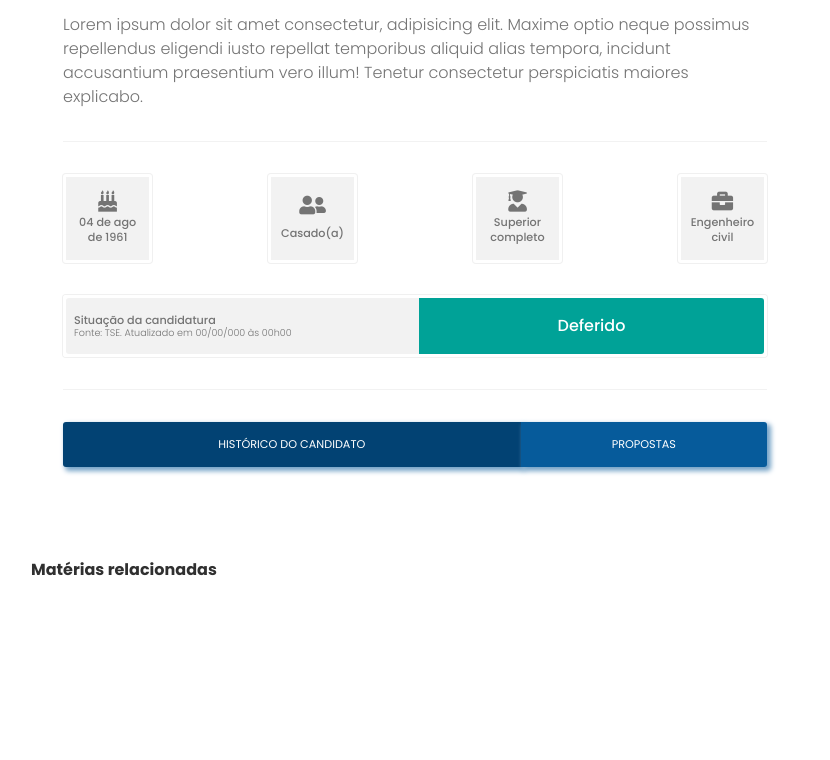
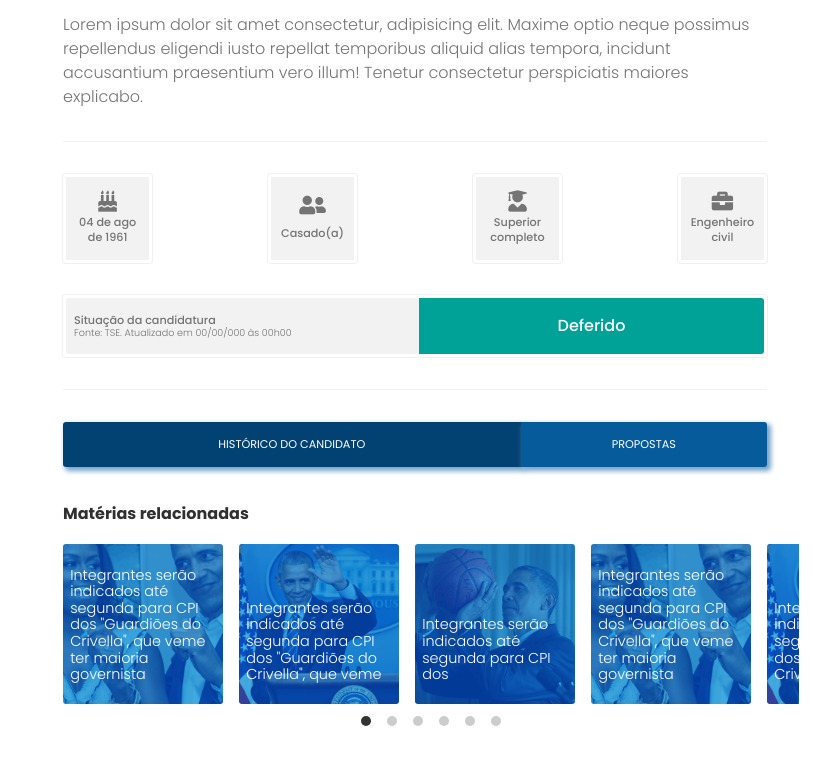
Before and after one commit to TrellixVulnTeam/mundiware-assessment_MTR2, a website: page index.html in a window 1280 px wide. Shown: the part 821-1581 px from the top of the page, without its empty margins (225-1055 px from the left). Before the commit the page ends 1421 px from the top, so only its background shows below. Drawn offline with nearby package versions, Linux system fonts and the light colour scheme.

Commit message:
Related news carousel

```diff
--- a/index.html
+++ b/index.html
@@ -4,10 +4,14 @@
 		<meta charset="UTF-8" />
 		<meta name="viewport" content="width=device-width, initial-scale=1.0" />
 		<title>Notícias 24 Horas - Barack Obama</title>
-		<!-- SEO  -->
+        <!-- SEO  -->
+
+        <!-- Scripts -->
+        <script src="node_modules/flickity/dist/flickity.pkgd.min.js"></script>
 
 		<!-- Style Sheets -->
-		<link rel="stylesheet" href="node_modules/normalize.css/normalize.css" />
+        <link rel="stylesheet" href="node_modules/normalize.css/normalize.css" />
+        <link rel="stylesheet" href="node_modules/flickity/dist/flickity.min.css">
 		<link rel="stylesheet" href="node_modules/@fortawesome/fontawesome-free/css/all.css" />
 		<link rel="stylesheet" href="https://fonts.googleapis.com/css2?family=Poppins:ital,wght@0,300;0,400;0,500;0,700;1,400&display=swap" />
 		<link rel="stylesheet" href="src/styles/style.css" />
@@ -96,17 +100,43 @@
 			<section class="related">
 				<div class="related__news">
 					<h4 class="news__title">Matérias relacionadas</h4>
-					<div class="news__carousel">
-						<div class="news__block">
-							<p class="news__caption"></p>
+					<div class="news__carousel main-carousel" data-flickity='{ "cellAlign": "left", "contain": true, "prevNextButtons": false }'>
+						<div class="news__block carousel-cell" style="background-image: url(public/assets/related-news-1.jpg);">
+							<p class="news__caption">
+                                Integrantes serão indicados até segunda para CPI dos "Guardiões do Crivella", que veme
+                                ter maioria governista
+                            </p>
 						</div>
 
-						<div class="news__block">
-							<p class="news__caption"></p>
+						<div class="news__block carousel-cell" style="background-image: url(public/assets/related-news-2.jpg);">
+                            <p class="news__caption">
+                                Integrantes serão indicados até segunda para CPI dos "Guardiões do Crivella", que veme
+                            </p>
 						</div>
 
-						<div class="news__block">
-							<p class="news__caption"></p>
+						<div class="news__block carousel-cell" style="background-image: url(public/assets/related-news-3.jpg);">
+                            <p class="news__caption">
+                                Integrantes serão indicados até segunda para CPI dos
+                            </p>
+                        </div>
+
+                        <div class="news__block carousel-cell" style="background-image: url(public/assets/related-news-1.jpg);">
+							<p class="news__caption">
+                                Integrantes serão indicados até segunda para CPI dos "Guardiões do Crivella", que veme
+                                ter maioria governista
+                            </p>
+						</div>
+
+						<div class="news__block carousel-cell" style="background-image: url(public/assets/related-news-2.jpg);">
+                            <p class="news__caption">
+                                Integrantes serão indicados até segunda para CPI dos "Guardiões do Crivella", que veme
+                            </p>
+						</div>
+
+						<div class="news__block carousel-cell" style="background-image: url(public/assets/related-news-3.jpg);">
+                            <p class="news__caption">
+                                Integrantes serão indicados até segunda para CPI dos
+                            </p>
 						</div>
 					</div>
 				</div>
--- a/src/styles/style.css
+++ b/src/styles/style.css
@@ -220,3 +220,32 @@ a {
 }
 
 /* Related Section */
+.related {
+    position: relative;
+    bottom: 3.5em;
+    padding-left: 2em;
+}
+
+.related .news__title {
+    font-weight: 600;
+}
+
+.related .news__block {
+    display: flex;
+    align-items: flex-end;
+    width: 10em;
+    height: 10em;
+    margin-right: 1em;
+    background-color: #177ac5;
+    /* background-color: #065b9b; */
+    border-radius: 3px;
+    background-size: cover;
+    background-position: center;
+    background-blend-mode: soft-light;
+}
+
+.related .news__caption {
+    color: #ffffff;
+    padding: 0.5em;
+    font-size: 0.9em;
+}
```
Also changed, not shown: public/assets/profile-obama.jpg, public/assets/related-news-1.jpg (added), public/assets/related-news-2.jpg (added), public/assets/related-news-3.jpg (added).
